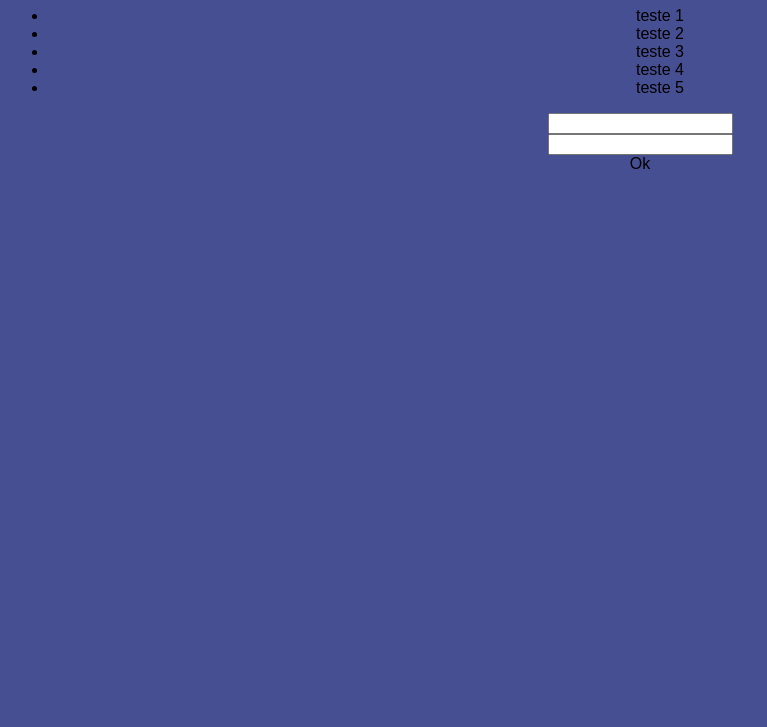
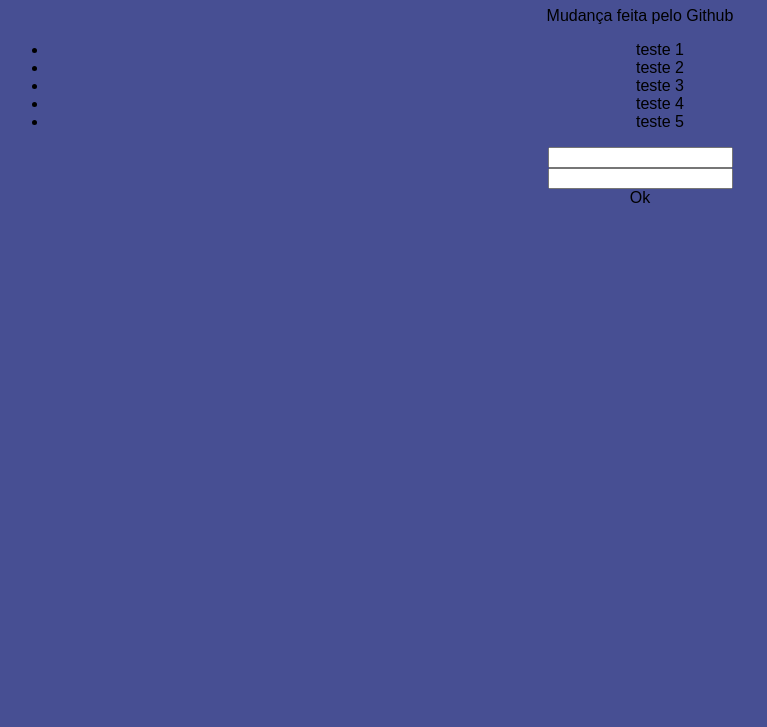
Before and after one commit to nicolasAlcantara-dev/repositorio, a plain HTML site: page index.html in a window 1280 px wide. Shown: the part 73-800 px from the top of the page, without its empty margins (0-767 px from the left). Drawn offline with Linux system fonts and the light colour scheme.

Commit message:
Update index.html

```diff
--- a/index.html
+++ b/index.html
@@ -15,6 +15,7 @@
 <body>
     <center>
         <h1>Hello World!!</h1>
+        <p>Mudança feita pelo Github</p>
         <ul>
             <li>teste 1</li>
             <li>teste 2</li>
```
